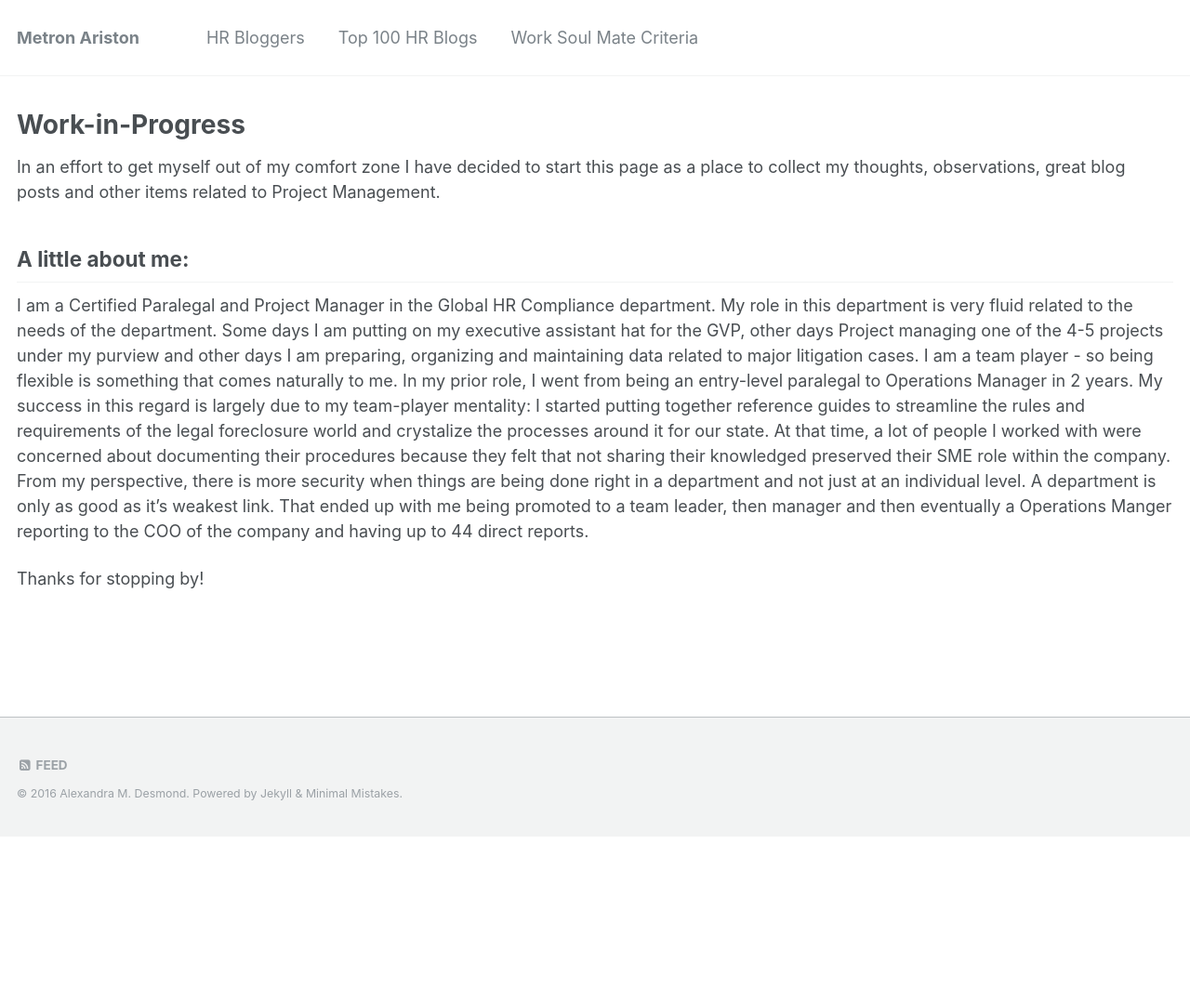
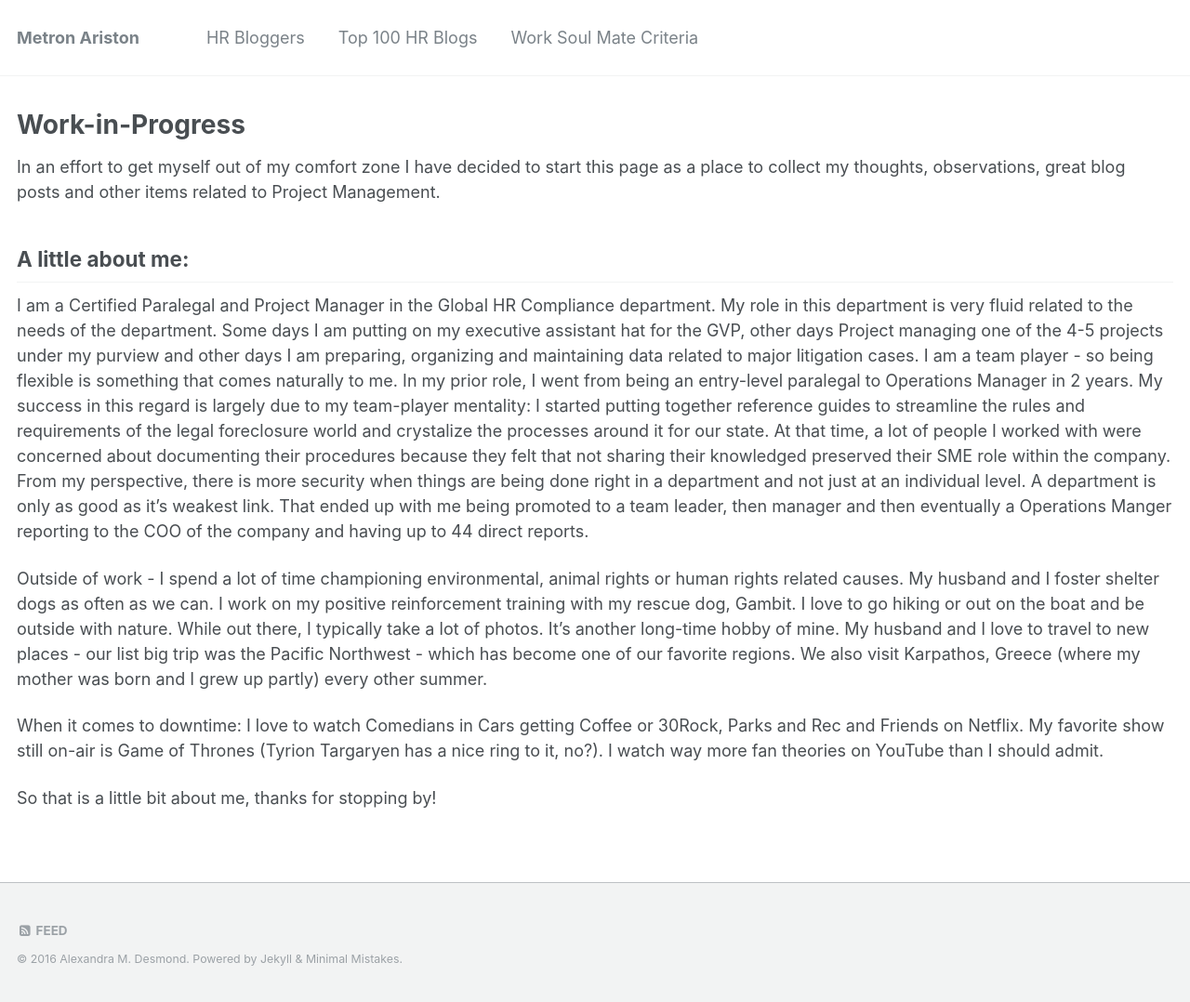
Before and after one commit to firesparks8/firesparks8.github.io, a Jekyll site: the page built from _posts/2016-08-15-First-Post.md, in a window 1280 px wide. Shown: the whole page at 93% size. Built offline with Jekyll 4.4.1, drawn with Linux system fonts in a browser that asks for light colours; before the commit the page ends 900 px from its top, so only the background shows below that.

Commit message:
Update 2016-08-15-First-Post.md

```diff
--- a/_posts/2016-08-15-First-Post.md
+++ b/_posts/2016-08-15-First-Post.md
@@ -10,4 +10,8 @@ In an effort to get myself out of my comfort zone I have decided to start this p
 
 I am a Certified Paralegal and Project Manager in the Global HR Compliance department. My role in this department is very fluid related to the needs of the department. Some days I am putting on my executive assistant hat for the GVP, other days Project managing one of the 4-5 projects under my purview and other days I am preparing, organizing and maintaining data related to major litigation cases. I am a team player - so being flexible is something that comes naturally to me. In my prior role, I went from being an entry-level paralegal to Operations Manager in 2 years. My success in this regard is largely due to my team-player mentality: I started putting together reference guides to streamline the rules and requirements of the legal foreclosure world and crystalize the processes around it for our state. At that time, a lot of people I worked with were concerned about documenting their procedures because they felt that not sharing their knowledged preserved their SME role within the company. From my perspective, there is more security when things are being done right in a department and not just at an individual level. A department is only as good as it's weakest link. That ended up with me being promoted to a team leader, then manager and then eventually a Operations Manger reporting to the COO of the company and having up to 44 direct reports.
 
-Thanks for stopping by!
+Outside of work - I spend a lot of time championing environmental, animal rights or human rights related causes.  My husband and I foster shelter dogs as often as we can. I work on my positive reinforcement training with my rescue dog, Gambit. I love to go hiking or out on the boat and be outside with nature. While out there, I typically take a lot of photos. It's another long-time hobby of mine. My husband and I love to travel to new places - our list big trip was the Pacific Northwest - which has become one of our favorite regions. We also visit Karpathos, Greece (where my mother was born and I grew up partly) every other summer.
+
+When it comes to downtime: I love to watch Comedians in Cars getting Coffee or 30Rock, Parks and Rec and Friends on Netflix. My favorite show still on-air is Game of Thrones (Tyrion Targaryen has a nice ring to it, no?). I watch way more fan theories on YouTube than I should admit.
+
+So that is a little bit about me, thanks for stopping by!
```
